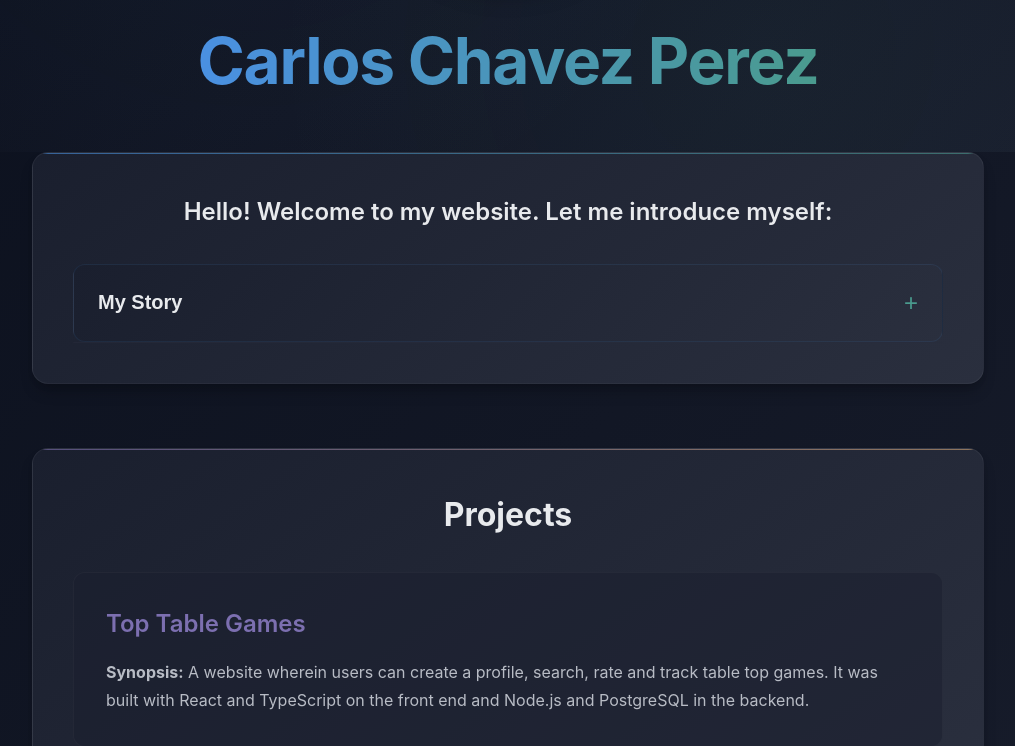
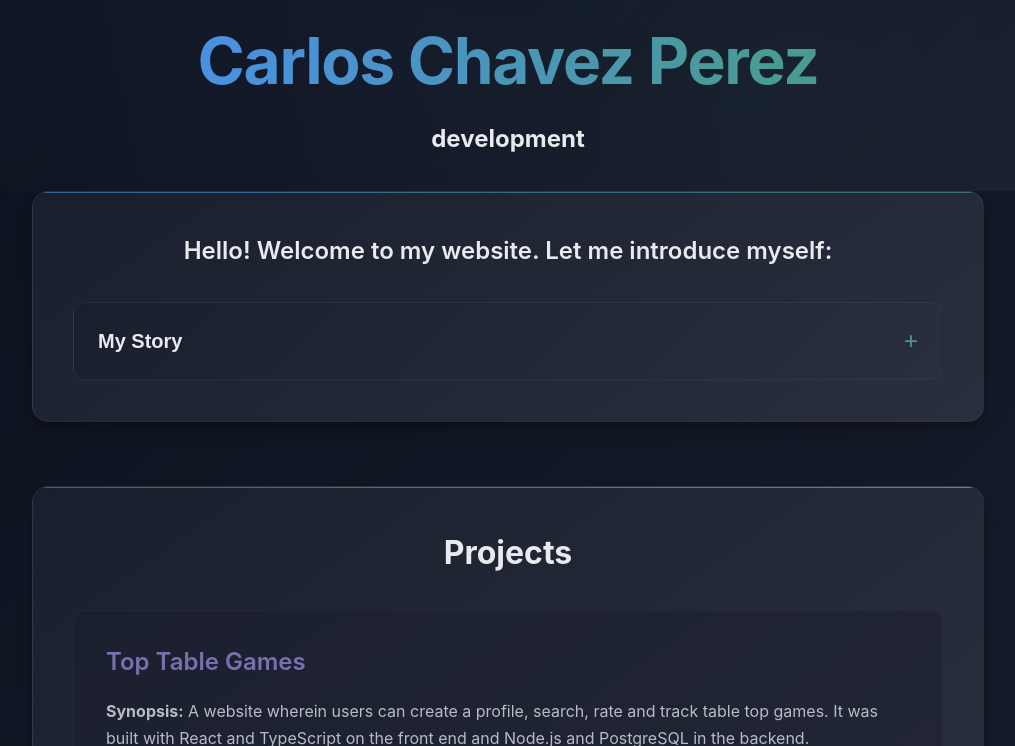
Before and after one commit to hamandatorres/portfolio_website, a plain HTML site: page index.html in a window 1280 px wide. Shown: the part 354-1100 px from the top of the page, without its empty margins (132-1147 px from the left). Drawn offline with Linux system fonts and the light colour scheme.

Commit message:
starting dev branch

```diff
--- a/index.html
+++ b/index.html
@@ -22,6 +22,7 @@
 			/>
 			<div class="intro-container">
 				<h1 class="name">Carlos Chavez Perez</h1>
+				<h2>development</h2>
 			</div>
 		</header>
 
```
